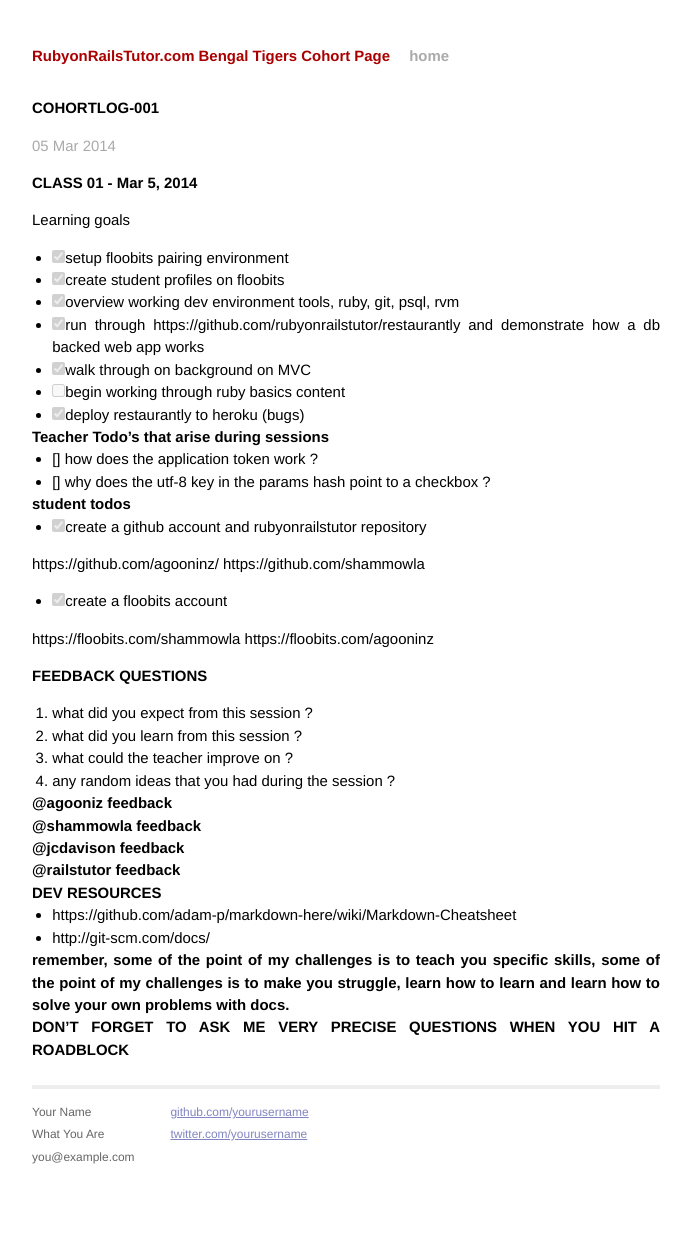
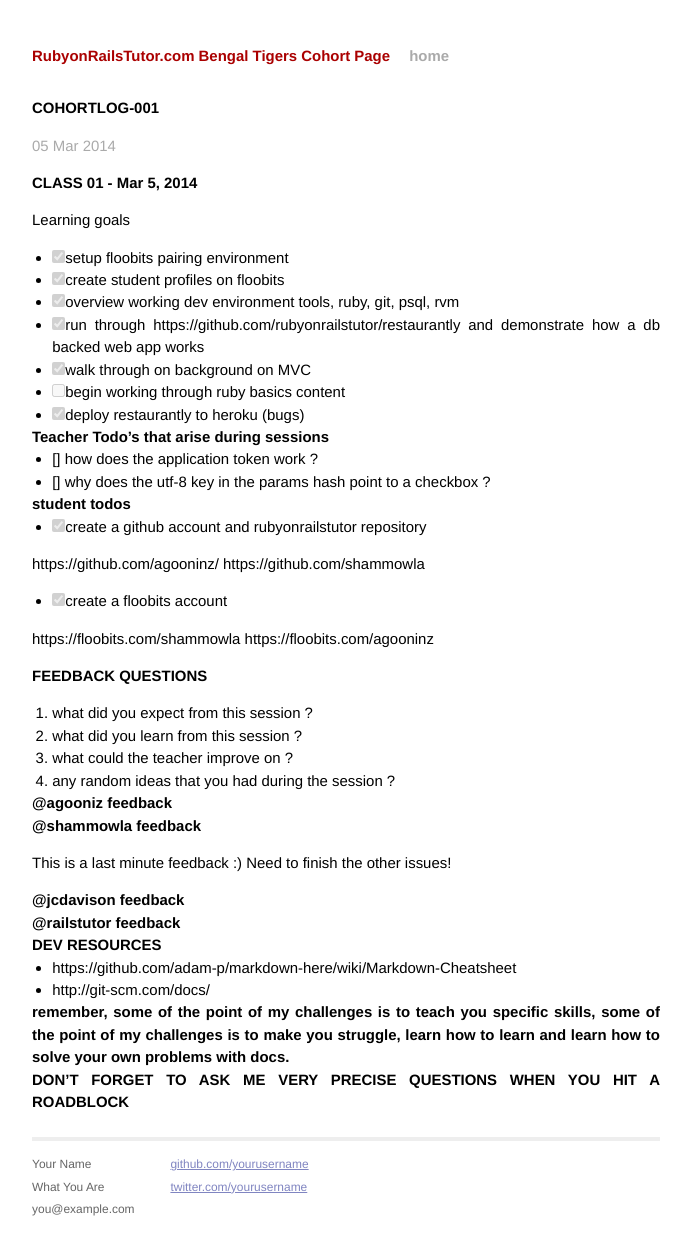
Before and after one commit to shammowla/bengaltigers, a Jekyll site: the page built from _posts/2014-03-05-cohort-session-log.md, in a window 1280 px wide. Shown: the whole page, without its empty margins (294-985 px from the left). Built offline with Jekyll 4.4.1, drawn with Linux system fonts in a browser that asks for light colours; Markdown is read by kramdown in place of the engine named in the settings; before the commit the page ends 1180 px from its top, so only the background shows below that.

Commit message:
Shamiuls blog

```diff
--- a/_posts/2014-03-05-cohort-session-log.md
+++ b/_posts/2014-03-05-cohort-session-log.md
@@ -45,6 +45,8 @@
 ### @agooniz feedback
 
 ### @shammowla feedback
+This is a last minute feedback :)
+Need to finish the other issues!
 
 ### @jcdavison feedback
 
```
Also changed, not shown: _posts/2014-03-13-cohort-session-log.md (+2 -0 lines).
